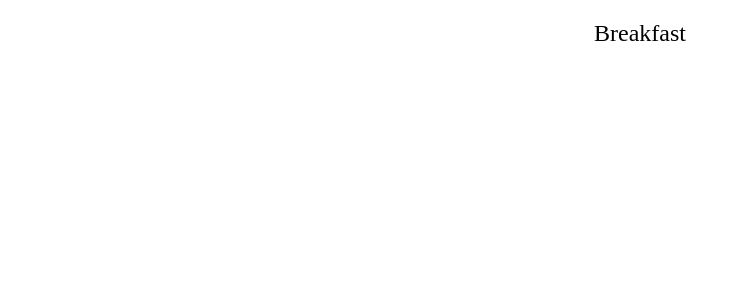
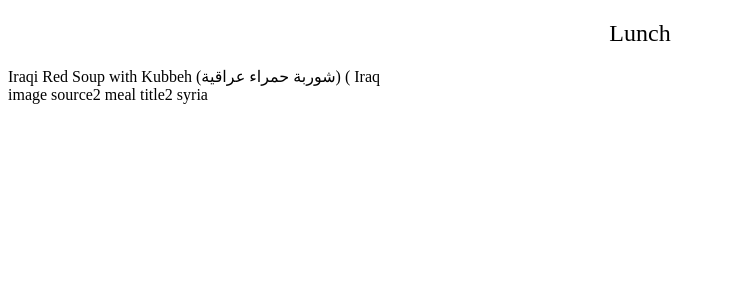
Before and after one commit to shamshasan0/mideast-recipes, an Angular app: page /meals/lunch in a window 1280 px wide. Shown: the top 300 px of the page, without its empty margins (0-741 px from the left). Built offline with nearby package versions, Linux system fonts and the light colour scheme; a web font is replaced by a local one.

Commit message:
Co-authored-by: Oscar Hernandez-Viquez <OscarViquez@users.noreply.github.com>

```diff
--- a/src/app/mocks/mocks.ts
+++ b/src/app/mocks/mocks.ts
@@ -10,7 +10,7 @@ export const HOMEPAGE_MOCKS: HomePage = {
 export const BREAKFAST_MEALS_PAGE: MealsPage = {
     title: "Breakfast",
     items: [
-        { image: "image source1", title: "meal title1", origin: "iraq" },
+        { image: "image source1", title: "Clotted cream with Filo (جيمار وكاهي)", origin: "Iraq" },
         { image: "image source2", title: "meal title2", origin: "syria" }
     ]
 }
@@ -18,7 +18,7 @@ export const BREAKFAST_MEALS_PAGE: MealsPage = {
 export const LUNCH_MEALS_PAGE: MealsPage = {
     title: "Lunch",
     items: [
-        { image: "image source1", title: "meal title1", origin: "iraq" },
+        { image: "", title: "Iraqi Red Soup with Kubbeh (شوربة حمراء عراقية) (", origin: "Iraq" },
         { image: "image source2", title: "meal title2", origin: "syria" }
     ]
 }
--- a/src/app/pages/meals-page/meals-page.component.html
+++ b/src/app/pages/meals-page/meals-page.component.html
@@ -1,7 +1,7 @@
 <h2 class="meals-page__title">{{content.title}}</h2>
 <div class="meals-page__items" *ngFor="let item of content.items">
-  <!-- {{item.image}}
+  {{item.image}}
   {{item.title}}
-  {{item.origin}}  -->
+  {{item.origin}}
 
 </div>
--- a/src/app/pages/meals-page/meals-page.component.ts
+++ b/src/app/pages/meals-page/meals-page.component.ts
@@ -1,5 +1,5 @@
 import { Component } from '@angular/core';
-import { BREAKFAST_MEALS_PAGE } from 'src/app/mocks/mocks';
+import { BREAKFAST_MEALS_PAGE, LUNCH_MEALS_PAGE, DINNER_MEALS_PAGE, DESSERT_MEALS_PAGE, ALL_MEALS_PAGE_MOCKS } from 'src/app/mocks/mocks';
 import { MealsPage } from 'src/app/models/interface';
 import { OnInit } from '@angular/core';
 import { CommonModule } from '@angular/common';
@@ -14,7 +14,6 @@ import { CommonModule } from '@angular/common';
 export class MealsPageComponent implements OnInit {
   content !: MealsPage
   ngOnInit(): void {
-    this.content = BREAKFAST_MEALS_PAGE;
+    this.content = LUNCH_MEALS_PAGE;
+    }
   }
-
-}
```
